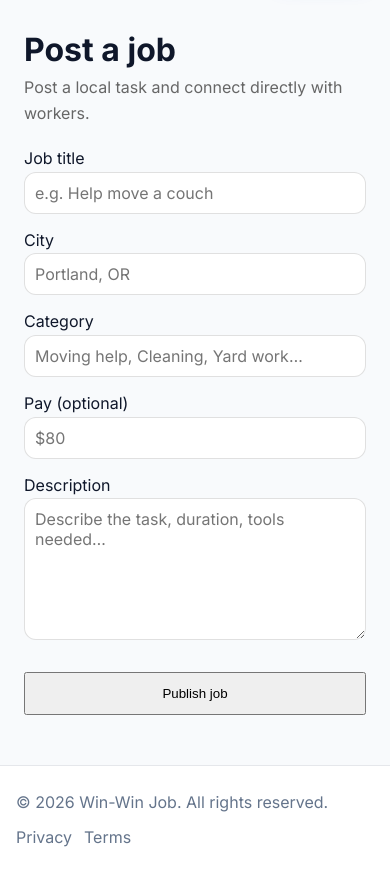
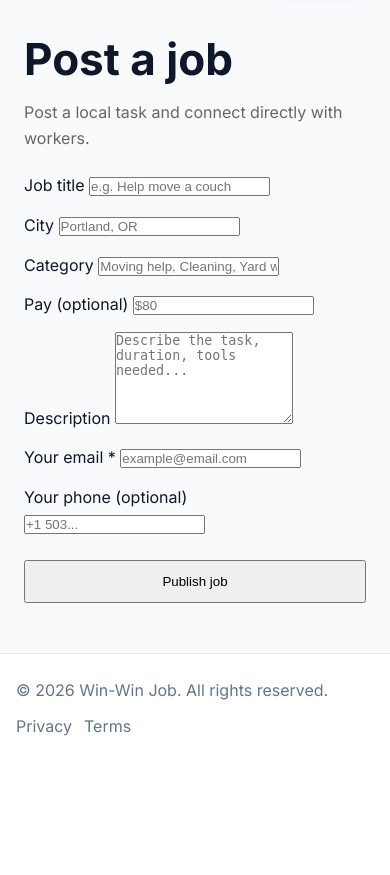
Before and after one commit to channo2025/Fastwork, a FastAPI app: page /post in a window 390 px wide. Shown: the part 88-963 px from the top of the page. After the commit the page ends 824 px from the top, so only its background shows below. Run offline with FastAPI, Linux system fonts and the light colour scheme.

Commit message:
Fix post job form to include email and phone

```diff
--- a/templates/post_job.html
+++ b/templates/post_job.html
@@ -1,67 +1,50 @@
 {% extends "base.html" %}
 
-{% block title %}Post a job – Win-Win Job{% endblock %}
+{% block content %}
+<div class="container" style="max-width:820px; margin:0 auto; padding:24px;">
 
-{% block body %}
-<div class="container" style="max-width:820px; margin:0 auto; padding:24px;">
-  <h1>Post a job</h1>
-  <p style="color:#666">Post a local task and connect directly with workers.</p>
+  <h1 style="font-size:44px; margin:0 0 6px 0;">Post a job</h1>
+  <p style="margin:0 0 22px 0; color:#666;">
+    Post a local task and connect directly with workers.
+  </p>
 
-  <form method="post" action="/post" style="display:grid; gap:14px; margin-top:20px;">
+  <!-- IMPORTANT: tout doit être DANS ce form -->
+  <form method="post" action="/post" style="display:grid; gap:14px; margin-top:10px;">
 
     <div>
       <label>Job title</label>
-      <input
-        class="input"
-        name="title"
-        required
-        placeholder="e.g. Help move a couch"
-        style="width:100%; padding:10px;"
-      />
+      <input type="text" name="title" placeholder="e.g. Help move a couch" required>
     </div>
 
     <div>
       <label>City</label>
-      <input
-        class="input"
-        name="city"
-        required
-        placeholder="Portland, OR"
-        style="width:100%; padding:10px;"
-      />
+      <input type="text" name="city" placeholder="Portland, OR" required>
     </div>
 
     <div>
       <label>Category</label>
-      <input
-        class="input"
-        name="category"
-        required
-        placeholder="Moving help, Cleaning, Yard work…"
-        style="width:100%; padding:10px;"
-      />
+      <input type="text" name="category" placeholder="Moving help, Cleaning, Yard work..." required>
     </div>
 
     <div>
       <label>Pay (optional)</label>
-      <input
-        class="input"
-        name="pay"
-        placeholder="$80"
-        style="width:100%; padding:10px;"
-      />
+      <input type="text" name="pay" placeholder="$80">
     </div>
 
     <div>
       <label>Description</label>
-      <textarea
-        class="input"
-        name="description"
-        rows="6"
-        required
-        placeholder="Describe the task, duration, tools needed…"
-        style="width:100%; padding:10px;"
-      ></textarea>
+      <textarea name="description" rows="6" placeholder="Describe the task, duration, tools needed..." required></textarea>
+    </div>
+
+    <!-- ✅ ICI tes champs contact employeur -->
+    <div>
+      <label>Your email *</label>
+      <input type="email" name="poster_email" placeholder="example@email.com" required>
+    </div>
+
+    <div>
+      <label>Your phone (optional)</label>
+      <input type="tel" name="poster_phone" placeholder="+1 503...">
     </div>
 
     <button
```
